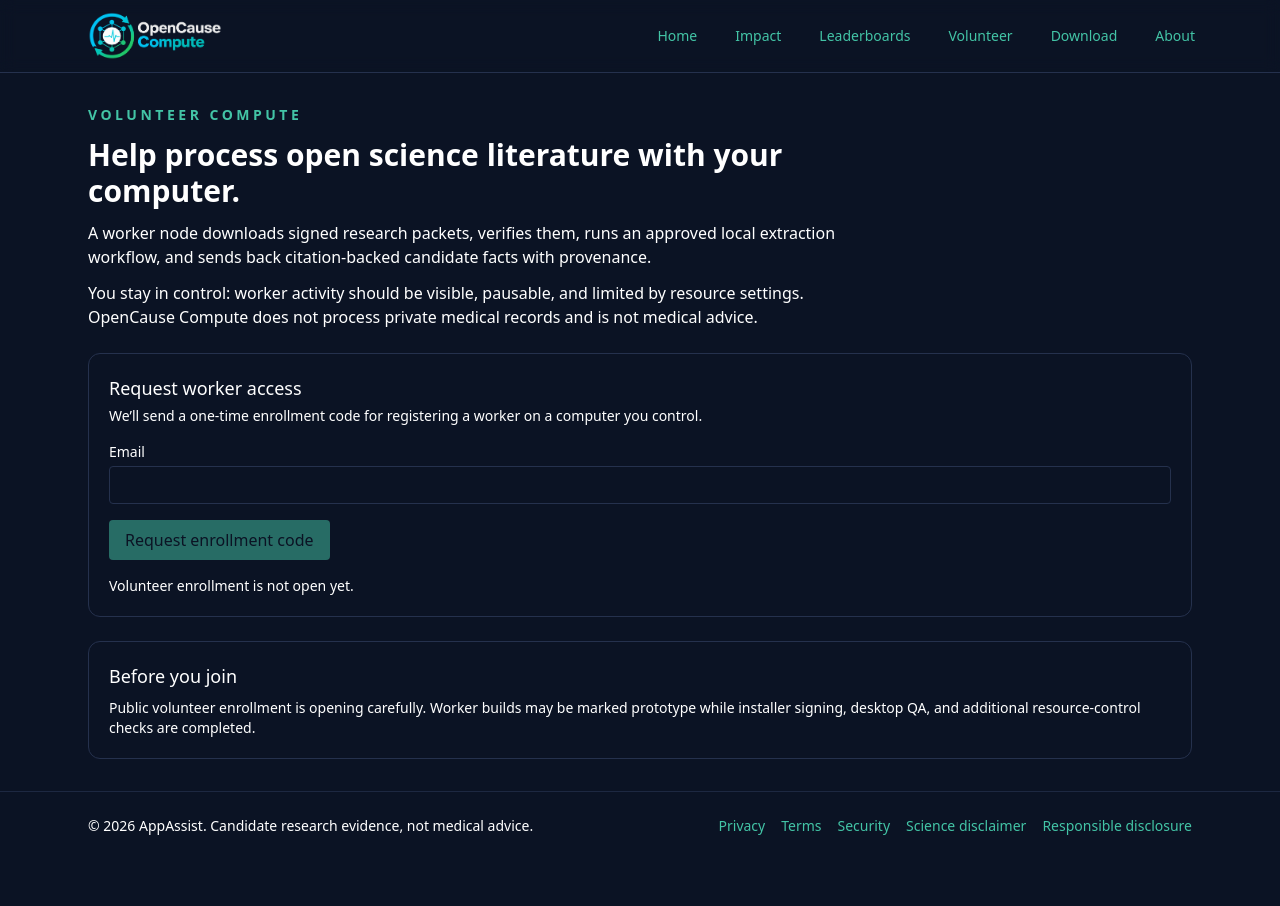
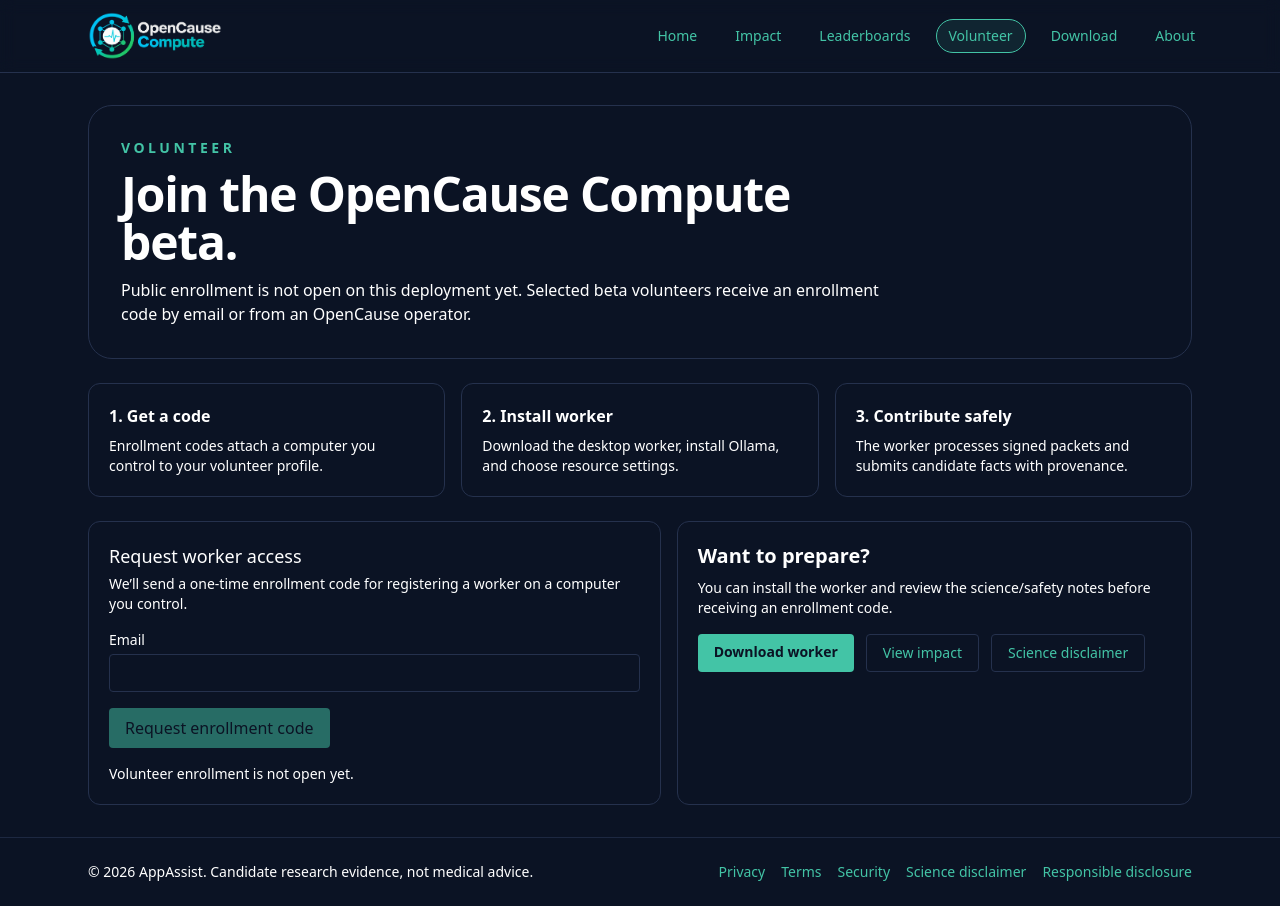
Before and after one commit to Mills82/opencause-compute, a Next.js app in the folder apps/web/: page /volunteer in a window 1280 px wide. Before the commit the page ends 860 px from the top, so only its background shows below. Built offline with nearby package versions, Linux system fonts and the light colour scheme; no server answers.

Commit message:
Polish enrollment leaderboard and admin pages

```diff
--- a/apps/web/app/layout.tsx
+++ b/apps/web/app/layout.tsx
@@ -1,21 +1,13 @@
 import type { Metadata, Viewport } from 'next';
 import type { ReactNode } from 'react';
 import './globals.css';
+import { SiteNav } from './site-nav';
 import { requireProductionEnv } from '../lib/runtime-config';
 
 const siteUrl = process.env.NEXT_PUBLIC_SITE_URL ?? 'https://opencause.appassist.ai';
 const siteName = 'OpenCause Compute';
 const description =
   'Volunteer compute for AI-assisted open science. Help process open literature into citation-backed candidate research facts.';
-
-const links = [
-  ['Home', '/'],
-  ['Impact', '/impact'],
-  ['Leaderboards', '/leaderboards'],
-  ['Volunteer', '/volunteer'],
-  ['Download', '/download'],
-  ['About', '/about']
-] as const;
 
 const footerLinks = [
   ['Privacy', '/privacy'],
@@ -108,13 +100,7 @@
               <a className="flex min-w-0 shrink-0 items-center gap-3" href="/" aria-label="OpenCause Compute home">
                 <img src="/opencause-compute-logo.svg" alt="OpenCause Compute" className="h-10 w-auto max-w-[190px] sm:h-12 sm:max-w-[260px]" />
               </a>
-              <nav className="scrollbar-none -mr-4 flex flex-1 snap-x gap-2 overflow-x-auto whitespace-nowrap pl-2 text-sm font-medium text-slate-300 sm:gap-3 sm:pl-4 md:flex-none md:overflow-visible" aria-label="Primary navigation">
-                {links.map(([label, href]) => (
-                  <a key={href} className="snap-start rounded-full border border-line/70 px-3 py-1.5 hover:border-accent hover:text-accent hover:no-underline md:border-transparent" href={href}>
-                    {label}
-                  </a>
-                ))}
-              </nav>
+              <SiteNav />
             </div>
           </header>
           <main className="mx-auto max-w-6xl px-4 py-7 sm:px-6 sm:py-8">{children}</main>
--- a/apps/web/app/leaderboards/page.tsx
+++ b/apps/web/app/leaderboards/page.tsx
@@ -1,23 +1,48 @@
-export default function LeaderboardsPage() {
+import { loadDb } from '../../lib/db';
+import { buildTeamLeaderboard, buildVolunteerLeaderboard } from '../../lib/gamification/public';
+
+export default async function LeaderboardsPage() {
+  const db = await loadDb();
+  const volunteers = buildVolunteerLeaderboard(db).slice(0, 3);
+  const teams = buildTeamLeaderboard(db).slice(0, 3);
   return (
     <section className="space-y-8">
-      <div className="max-w-3xl space-y-4">
-        <p className="text-sm font-semibold uppercase tracking-[0.25em] text-accent">Leaderboards</p>
-        <h1 className="text-4xl font-semibold tracking-tight">Recognition for reliable open-science contribution.</h1>
-        <p className="text-lg text-slate-300">
-          Scores recognize useful, validated work. Raw idle time is capped so OpenCause rewards contribution quality, not electricity use.
-        </p>
+      <div className="rounded-3xl border border-line bg-panel p-6 sm:p-8">
+        <div className="max-w-3xl space-y-4">
+          <p className="text-xs font-semibold uppercase tracking-[0.25em] text-accent sm:text-sm">Leaderboards</p>
+          <h1 className="text-3xl font-semibold tracking-tight sm:text-5xl">Recognition for reliable open-science contribution.</h1>
+          <p className="text-lg text-slate-300">
+            Scores recognize useful, validated work. Raw idle time is capped so OpenCause rewards contribution quality, not electricity use.
+          </p>
+        </div>
       </div>
+
       <div className="grid gap-4 md:grid-cols-2">
-        <a className="rounded-xl border border-line bg-panel p-5 hover:border-accent" href="/leaderboards/volunteers">
-          <h2 className="text-xl font-semibold">Volunteer leaderboard</h2>
+        <a className="rounded-xl border border-line bg-panel p-5 hover:border-accent hover:no-underline" href="/leaderboards/volunteers">
+          <p className="text-sm font-semibold uppercase tracking-[0.18em] text-accent">Volunteers</p>
+          <h2 className="mt-2 text-2xl font-semibold text-white">Individual recognition</h2>
           <p className="mt-2 text-sm text-slate-300">Opt-in public volunteer recognition with private profiles excluded.</p>
+          <p className="mt-4 text-sm text-slate-400">{volunteers.length ? `${volunteers.length} top volunteer preview${volunteers.length === 1 ? '' : 's'}` : 'No public volunteers yet'}</p>
         </a>
-        <a className="rounded-xl border border-line bg-panel p-5 hover:border-accent" href="/leaderboards/teams">
-          <h2 className="text-xl font-semibold">Team leaderboard</h2>
+        <a className="rounded-xl border border-line bg-panel p-5 hover:border-accent hover:no-underline" href="/leaderboards/teams">
+          <p className="text-sm font-semibold uppercase tracking-[0.18em] text-accent">Teams</p>
+          <h2 className="mt-2 text-2xl font-semibold text-white">Community impact</h2>
           <p className="mt-2 text-sm text-slate-300">Public team totals for schools, communities, companies, families, and research supporters.</p>
+          <p className="mt-4 text-sm text-slate-400">{teams.length ? `${teams.length} top team preview${teams.length === 1 ? '' : 's'}` : 'No public teams yet'}</p>
         </a>
       </div>
+
+      <div className="grid gap-4 lg:grid-cols-2">
+        <article className="rounded-xl border border-line bg-panel p-5">
+          <h2 className="text-xl font-semibold">Top volunteers</h2>
+          {volunteers.length ? <ol className="mt-4 space-y-3 text-sm text-slate-300">{volunteers.map((entry) => <li key={entry.rank} className="flex justify-between gap-4"><span>#{entry.rank} {entry.displayName}</span><span>{entry.contributionScore.toLocaleString()}</span></li>)}</ol> : <p className="mt-2 text-sm text-slate-300">Volunteer rankings will appear after public opt-in and eligible contribution.</p>}
+        </article>
+        <article className="rounded-xl border border-line bg-panel p-5">
+          <h2 className="text-xl font-semibold">Top teams</h2>
+          {teams.length ? <ol className="mt-4 space-y-3 text-sm text-slate-300">{teams.map((entry) => <li key={entry.rank} className="flex justify-between gap-4"><span>#{entry.rank} {entry.name}</span><span>{entry.contributionScore.toLocaleString()}</span></li>)}</ol> : <p className="mt-2 text-sm text-slate-300">Team rankings will appear after public teams complete eligible contribution.</p>}
+        </article>
+      </div>
+
       <p className="rounded-xl border border-line bg-panel p-4 text-sm text-slate-300">
         Leaderboards report candidate extraction and validation activity. They do not indicate scientific acceptance, clinical findings, or medical advice.
       </p>
--- /dev/null
+++ b/apps/web/app/site-nav.tsx
@@ -0,0 +1,33 @@
+'use client';
+
+import { usePathname } from 'next/navigation';
+
+const links = [
+  ['Home', '/'],
+  ['Impact', '/impact'],
+  ['Leaderboards', '/leaderboards'],
+  ['Volunteer', '/volunteer'],
+  ['Download', '/download'],
+  ['About', '/about']
+] as const;
+
+export function SiteNav() {
+  const pathname = usePathname();
+  return (
+    <nav className="scrollbar-none -mr-4 flex flex-1 snap-x gap-2 overflow-x-auto whitespace-nowrap pl-2 text-sm font-medium text-slate-300 sm:gap-3 sm:pl-4 md:flex-none md:overflow-visible" aria-label="Primary navigation">
+      {links.map(([label, href]) => {
+        const active = href === '/' ? pathname === '/' : pathname.startsWith(href);
+        return (
+          <a
+            key={href}
+            aria-current={active ? 'page' : undefined}
+            className={`snap-start rounded-full border px-3 py-1.5 hover:border-accent hover:text-accent hover:no-underline ${active ? 'border-accent bg-accent/10 text-accent' : 'border-line/70 md:border-transparent'}`}
+            href={href}
+          >
+            {label}
+          </a>
+        );
+      })}
+    </nav>
+  );
+}
--- a/apps/web/app/volunteer/page.tsx
+++ b/apps/web/app/volunteer/page.tsx
@@ -1,35 +1,44 @@
-import Script from 'next/script';
+import { redirect } from 'next/navigation';
 import { VolunteerEnrollForm } from './volunteer-enroll-form';
 
+function publicEnrollmentEnabled(): boolean {
+  return process.env.ENABLE_PUBLIC_VOLUNTEER_ENROLLMENT === 'true';
+}
+
 export default function VolunteerPage() {
-  const enabled = process.env.ENABLE_PUBLIC_VOLUNTEER_ENROLLMENT === 'true';
-  const turnstileSiteKey = process.env.TURNSTILE_SITE_KEY;
+  const enabled = publicEnrollmentEnabled();
+  if (enabled) redirect('/volunteer/enroll');
 
   return (
     <section className="space-y-6">
-      {enabled && turnstileSiteKey ? <Script src="https://challenges.cloudflare.com/turnstile/v0/api.js" async defer /> : null}
-      <div className="max-w-3xl space-y-3">
-        <p className="text-sm font-semibold uppercase tracking-[0.25em] text-accent">Volunteer compute</p>
-        <h2 className="text-3xl font-semibold">Help process open science literature with your computer.</h2>
-        <p className="text-slate-300">
-          A worker node downloads signed research packets, verifies them, runs an approved local extraction workflow, and sends
-          back citation-backed candidate facts with provenance.
-        </p>
-        <p className="text-slate-300">
-          You stay in control: worker activity should be visible, pausable, and limited by resource settings. OpenCause Compute
-          does not process private medical records and is not medical advice.
-        </p>
+      <div className="rounded-3xl border border-line bg-panel p-6 sm:p-8">
+        <div className="max-w-3xl space-y-3">
+          <p className="text-xs font-semibold uppercase tracking-[0.25em] text-accent sm:text-sm">Volunteer</p>
+          <h1 className="text-3xl font-semibold tracking-tight sm:text-5xl">Join the OpenCause Compute beta.</h1>
+          <p className="text-slate-300">
+            Public enrollment is not open on this deployment yet. Selected beta volunteers receive an enrollment code by email or from an OpenCause operator.
+          </p>
+        </div>
       </div>
 
-      <VolunteerEnrollForm enabled={enabled} turnstileSiteKey={turnstileSiteKey} />
+      <div className="grid gap-4 md:grid-cols-3">
+        <article className="rounded-xl border border-line bg-panel p-5"><h2 className="font-semibold">1. Get a code</h2><p className="mt-2 text-sm text-slate-300">Enrollment codes attach a computer you control to your volunteer profile.</p></article>
+        <article className="rounded-xl border border-line bg-panel p-5"><h2 className="font-semibold">2. Install worker</h2><p className="mt-2 text-sm text-slate-300">Download the desktop worker, install Ollama, and choose resource settings.</p></article>
+        <article className="rounded-xl border border-line bg-panel p-5"><h2 className="font-semibold">3. Contribute safely</h2><p className="mt-2 text-sm text-slate-300">The worker processes signed packets and submits candidate facts with provenance.</p></article>
+      </div>
 
-      <article className="rounded-xl border border-line bg-panel p-5 text-sm text-slate-300">
-        <h3 className="text-lg font-medium text-white">Before you join</h3>
-        <p className="mt-2">
-          Public volunteer enrollment is opening carefully. Worker builds may be marked prototype while installer signing,
-          desktop QA, and additional resource-control checks are completed.
-        </p>
-      </article>
+      <div className="grid gap-4 lg:grid-cols-[1fr_0.9fr]">
+        <VolunteerEnrollForm enabled={false} />
+        <div className="rounded-xl border border-line bg-panel p-5 text-sm text-slate-300">
+          <h2 className="text-xl font-semibold text-white">Want to prepare?</h2>
+          <p className="mt-2">You can install the worker and review the science/safety notes before receiving an enrollment code.</p>
+          <div className="mt-4 flex flex-col gap-3 sm:flex-row sm:flex-wrap">
+            <a className="rounded bg-accent px-4 py-2 text-center font-semibold text-ink hover:no-underline" href="/download">Download worker</a>
+            <a className="rounded border border-line px-4 py-2 text-center hover:border-accent hover:no-underline" href="/impact">View impact</a>
+            <a className="rounded border border-line px-4 py-2 text-center hover:border-accent hover:no-underline" href="/science-disclaimer">Science disclaimer</a>
+          </div>
+        </div>
+      </div>
     </section>
   );
 }
```
